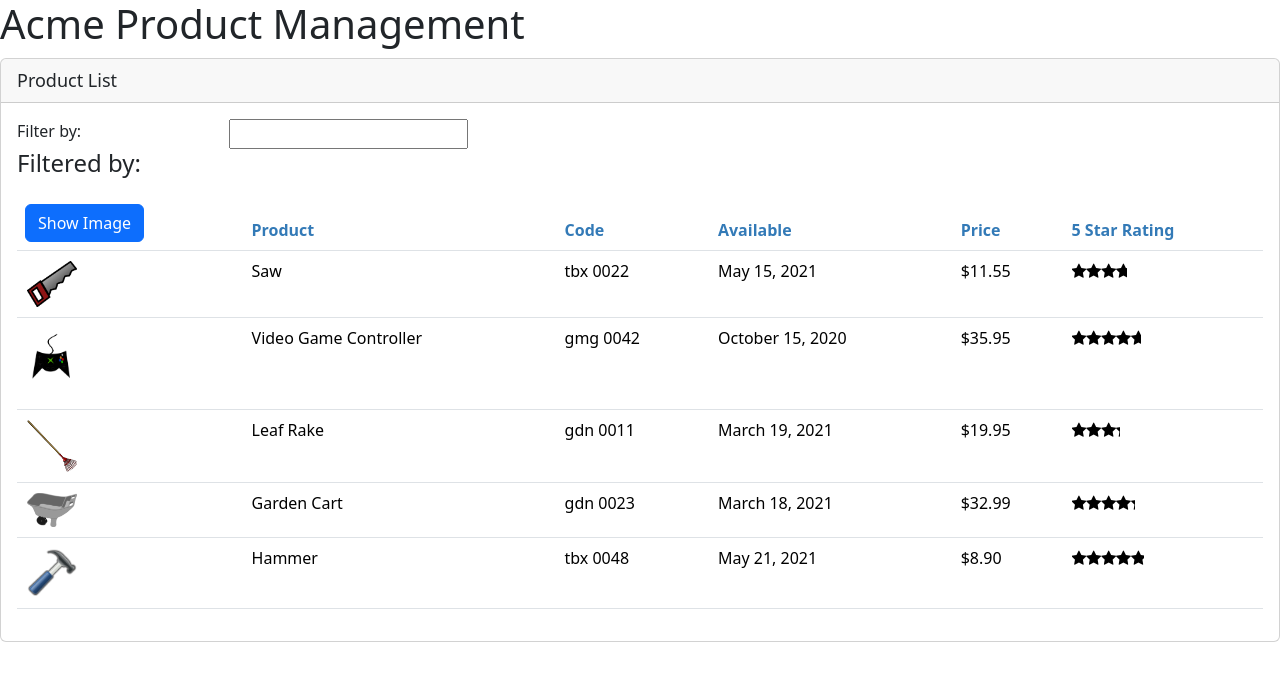
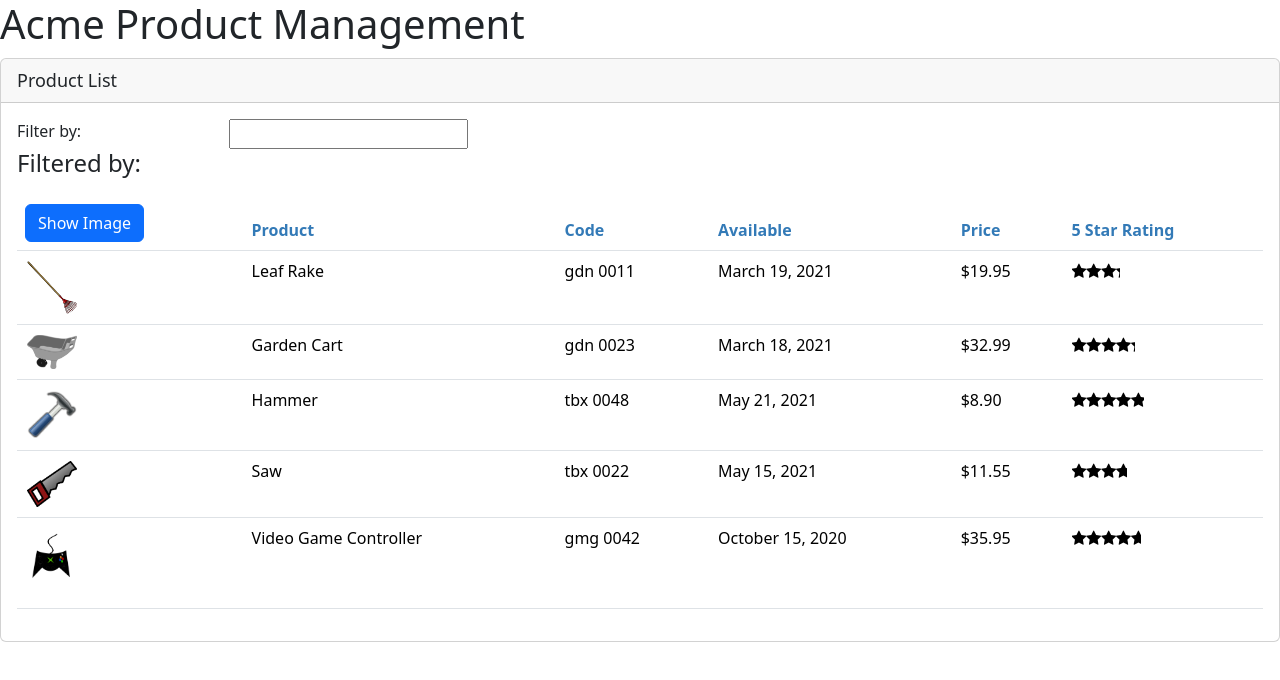
Before and after one commit to housejames/APM-Start, an Angular app in the folder APM-Start/: page / in a window 1280 px wide. Shown: the top 680 px of the page. Built offline with nearby package versions, Linux system fonts and the light colour scheme.

Commit message:
added observable URL

```diff
--- a/APM-Start/src/app/app.module.ts
+++ b/APM-Start/src/app/app.module.ts
@@ -1,6 +1,7 @@
 import { NgModule } from '@angular/core';
 import { BrowserModule } from '@angular/platform-browser';
 import { FormsModule } from '@angular/forms'
+import { HttpClientModule } from '@angular/common/http';
 import { AppComponent } from './app.component';
 import { ProductListComponent } from './products/product-list.component';
 import { ConvertToSpacesPipe } from './shared/convert-to-spaces.pipe';
@@ -16,6 +17,7 @@
   imports: [
     BrowserModule,
     FormsModule,
+    HttpClientModule
   ],
   bootstrap: [AppComponent]
 })
--- a/APM-Start/src/app/products/product-list.component.ts
+++ b/APM-Start/src/app/products/product-list.component.ts
@@ -1,16 +1,20 @@
-import { Component, OnInit } from "@angular/core";
+import { Component, OnDestroy, OnInit } from "@angular/core";
 import { IProduct } from './product';
 import { ProductService } from './product.service';
+import { Subscription } from 'rxjs/internal/Subscription';
 
 @Component({
   selector: 'pm-products',
   templateUrl: './product-list.component.html',
   styleUrls: ['./product-list.component.css']
 })
-export class ProductListComponent implements OnInit {
+export class ProductListComponent implements OnInit, OnDestroy {
   pageTitle = 'Product List';
   imageWidth = 50;
   imageMargin = 2;
+  showImage: boolean = false;
+  errorMessage: string = '';
+  sub!: Subscription;
 
   private _listFilter: string = '';
   get listFilter(): string {
@@ -39,8 +43,17 @@
   }
 
   ngOnInit(): void {
-      this.products = this.productService.getProducts();
+    this.sub = this.productService.getProducts().subscribe({
+      next: (products) => {
+        this.products = products;
         this.filteredProducts = this.products;
+      },
+      error: (err) => (this.errorMessage = err),
+    });
+  }
+
+  ngOnDestroy(): void {
+    this.sub.unsubscribe();
   }
 
   onRatingClicked(message: string): void {
--- a/APM-Start/src/app/products/product.service.ts
+++ b/APM-Start/src/app/products/product.service.ts
@@ -1,63 +1,31 @@
 import { Injectable } from '@angular/core';
 import { IProduct } from './product';
+import { HttpClient, HttpErrorResponse } from '@angular/common/http';
+import { Observable, catchError, tap, throwError } from "rxjs";
 
 @Injectable({
     providedIn: 'root'
 })
 export class ProductService {
+  private productUrl = 'api/products/products.json';
 
-    getProducts(): IProduct[] {
-        return [
-            {
-                "productId": 8,
-                "productName": "Saw",
-                "productCode": "TBX-0022",
-                "releaseDate": "May 15, 2021",
-                "description": "15-inch steel blade hand saw",
-                "price": 11.55,
-                "starRating": 3.7,
-                "imageUrl": "assets/images/saw.png"
-              },
-              {
-                "productId": 10,
-                "productName": "Video Game Controller",
-                "productCode": "GMG-0042",
-                "releaseDate": "October 15, 2020",
-                "description": "Standard two-button video game controller",
-                "price": 35.95,
-                "starRating": 4.6,
-                "imageUrl": "assets/images/xbox-controller.png"
-              },
-              {
-                "productId": 1,
-                "productName": "Leaf Rake",
-                "productCode": "GDN-0011",
-                "releaseDate": "March 19, 2021",
-                "description": "Leaf rake with 48-inch wooden handle.",
-                "price": 19.95,
-                "starRating": 3.2,
-                "imageUrl": "assets/images/leaf_rake.png"
-              },
-              {
-                "productId": 2,
-                "productName": "Garden Cart",
-                "productCode": "GDN-0023",
-                "releaseDate": "March 18, 2021",
-                "description": "15 gallon capacity rolling garden cart",
-                "price": 32.99,
-                "starRating": 4.2,
-                "imageUrl": "assets/images/garden_cart.png"
-              },
-              {
-                "productId": 5,
-                "productName": "Hammer",
-                "productCode": "TBX-0048",
-                "releaseDate": "May 21, 2021",
-                "description": "Curved claw steel hammer",
-                "price": 8.9,
-                "starRating": 4.8,
-                "imageUrl": "assets/images/hammer.png"
-              }
-        ]
+  constructor(private http: HttpClient) {}
+
+    getProducts(): Observable<IProduct[]> {
+      return this.http.get<IProduct[]>(this.productUrl).pipe(
+          tap(data => console.log('All', JSON.stringify(data))),
+          catchError(this.handleError)
+        );
+    }
+
+    private handleError(err: HttpErrorResponse) {
+      let errorMessage = '';
+      if (err.error instanceof ErrorEvent) {
+        errorMessage = `An error occurred: ${err.error.message}`;
+      } else {
+        errorMessage = `Server returned code: ${err.status}, error message is: ${err.message}`;
+      }
+      console.error(errorMessage);
+      return throwError(()=>errorMessage);
     }
 }
```
Lines whose indentation alone changed are shown as unchanged.
